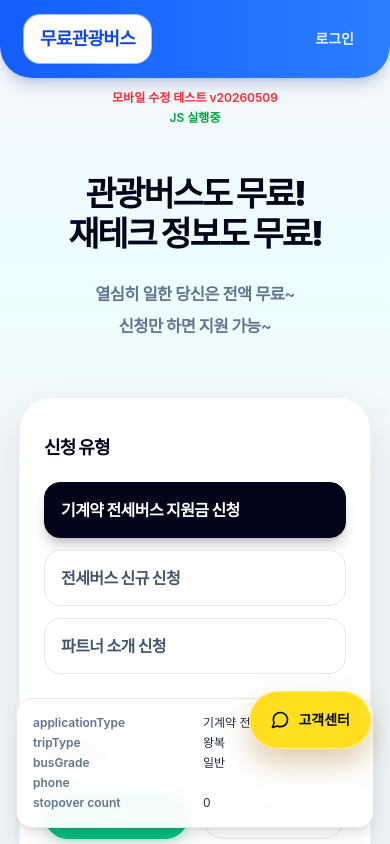
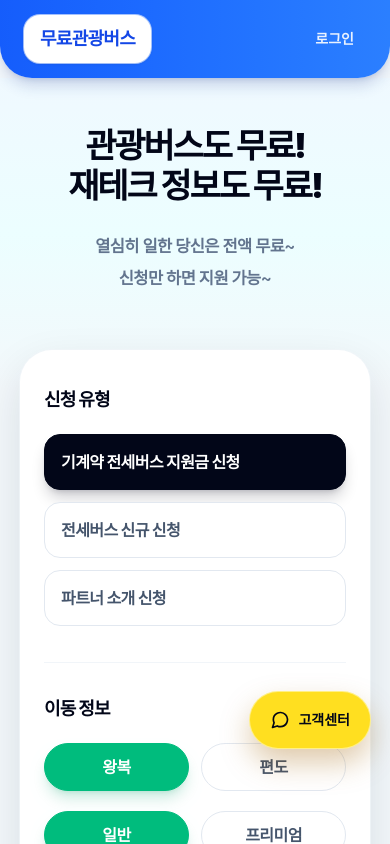
Before and after one commit to picassoautokr-pixel/free-tour-bus, a Next.js app: page / in a window 390 px wide. Shown: the top 844 px of the page. Built offline with nearby package versions, Linux system fonts and the light colour scheme.

Commit message:
Remove hydration state management and mobile debug box from Home page: eliminated isHydrated state and associated useEffect, along with temporary mobile click debug information, streamlining the component and improving code clarity.

```diff
--- a/app/page.tsx
+++ b/app/page.tsx
@@ -156,14 +156,6 @@ export default function Home() {
   const [submitErrorMessage, setSubmitErrorMessage] = useState<string | null>(
     null,
   );
-  const [isHydrated, setIsHydrated] = useState(false);
-
-  useEffect(() => {
-    /* eslint-disable react-hooks/set-state-in-effect -- 클라이언트 hydration 확인용 */
-    setIsHydrated(true);
-    console.log("hydrated on client");
-    /* eslint-enable react-hooks/set-state-in-effect */
-  }, []);
 
   useEffect(() => {
     /* eslint-disable react-hooks/set-state-in-effect */
@@ -292,17 +284,6 @@ export default function Home() {
           로그인
         </button>
       </header>
-
-      <p className="px-6 pt-3 text-center text-xs font-semibold text-red-500">
-        모바일 수정 테스트 v20260509
-      </p>
-      <p
-        className={`px-6 pt-1 text-center text-xs font-semibold ${
-          isHydrated ? "text-green-600" : "text-red-500"
-        }`}
-      >
-        {isHydrated ? "JS 실행중" : "JS 실행 안됨"}
-      </p>
 
       <section className="relative bg-gradient-to-b from-sky-50 via-cyan-50 to-[#f3f8fb] px-6 pb-24 pt-12 text-center">
         <p className="relative text-[2.12rem] font-black leading-[1.18] tracking-[-0.06em] text-slate-950">
@@ -841,22 +822,6 @@ export default function Home() {
         </svg>
         고객센터
       </button>
-
-      {/* mobile click debug box (temporary) */}
-      <div className="fixed bottom-4 left-1/2 z-20 w-[min(460px,calc(100vw-2rem))] -translate-x-1/2 rounded-2xl border border-slate-200 bg-white/95 p-4 text-xs text-slate-800 shadow-lg backdrop-blur">
-        <div className="grid grid-cols-2 gap-x-4 gap-y-1">
-          <div className="font-semibold text-slate-500">applicationType</div>
-          <div className="truncate">{formData.applicationType}</div>
-          <div className="font-semibold text-slate-500">tripType</div>
-          <div className="truncate">{formData.tripType}</div>
-          <div className="font-semibold text-slate-500">busGrade</div>
-          <div className="truncate">{formData.busGrade}</div>
-          <div className="font-semibold text-slate-500">phone</div>
-          <div className="truncate">{formData.phone}</div>
-          <div className="font-semibold text-slate-500">stopover count</div>
-          <div>{formData.stopovers.length}</div>
-        </div>
-      </div>
     </main>
   );
 }
```
